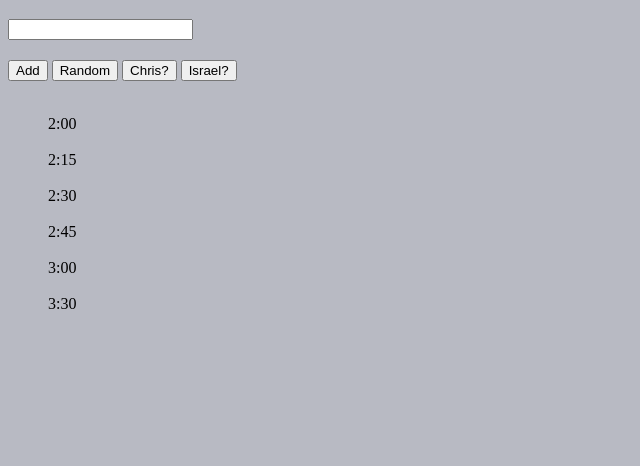
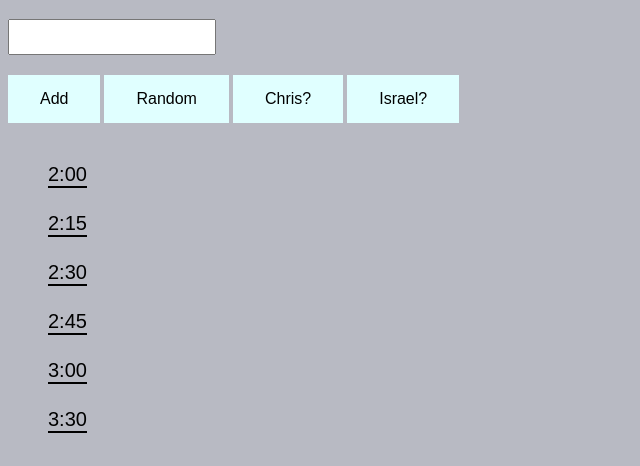
Before and after one commit to Christopher-Carey/randomNameTimePicker, a plain HTML site: page index.html in a window 1280 px wide. Shown: the part 61-527 px from the top of the page, without its empty margins (0-640 px from the left). Drawn offline with Linux system fonts and the light colour scheme.

Commit message:
Added some css

```diff
--- a/index.html
+++ b/index.html
@@ -11,12 +11,10 @@
         <main class="container">
             <h1>Random Name Gen</h1>
             <input id="name" type="text" />
-            <div class="buttons">
             <button onclick="addName()">Add</button>
             <button onclick="randomGo()">Random</button>
             <button onclick="document.getElementById('time5').textContent='Chris'">Chris?</button>
             <button onclick="document.getElementById('time4').textContent='Israel'">Israel?</button>
-            </div>
             <ol class="time">
                 <li>2:00</li>
                 <p id="time0"></p></br>
--- a/style.css
+++ b/style.css
@@ -4,11 +4,32 @@ body {
 p {
     display: inline-block;
     color: #ed6d63;
+    margin-left: 20px;
+    font-size: 20px;
+    font-family: sans-serif;
+    border-bottom: 2px solid black;
 }
 li {
     display: inline-block;
+    font-size: 20px;
+    font-family: sans-serif;
+    border-bottom: 2px solid black;
 }
 
-.buttons {
-    margin-top: 20px;
+input {
+    display: block;
+    margin-bottom: 20px;
+    width: 200px;
+    height: 30px;
 }
+button {
+    display: block;
+    background-color: lightcyan;
+    border: none;
+    color: black;
+    padding: 15px 32px;
+    text-align: center;
+    text-decoration: none;
+    display: inline-block;
+    font-size: 16px;
+}
```
